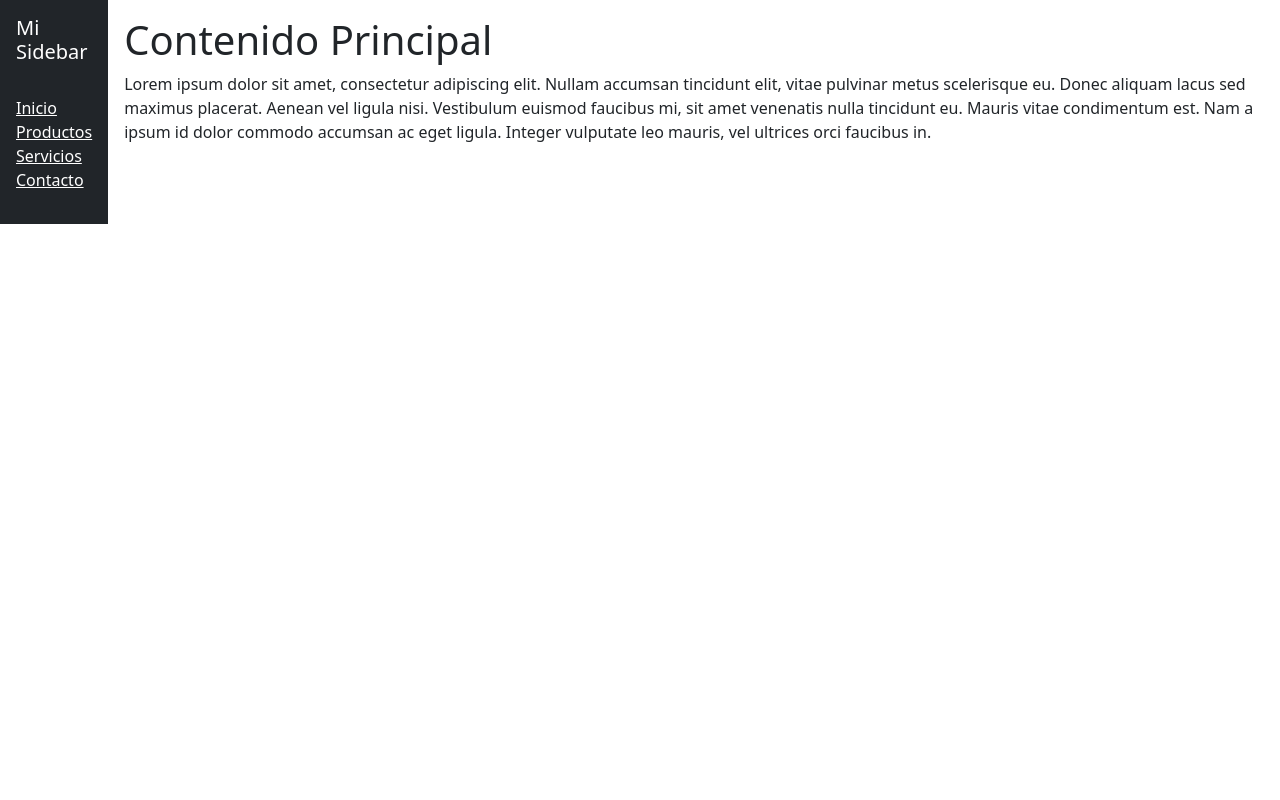
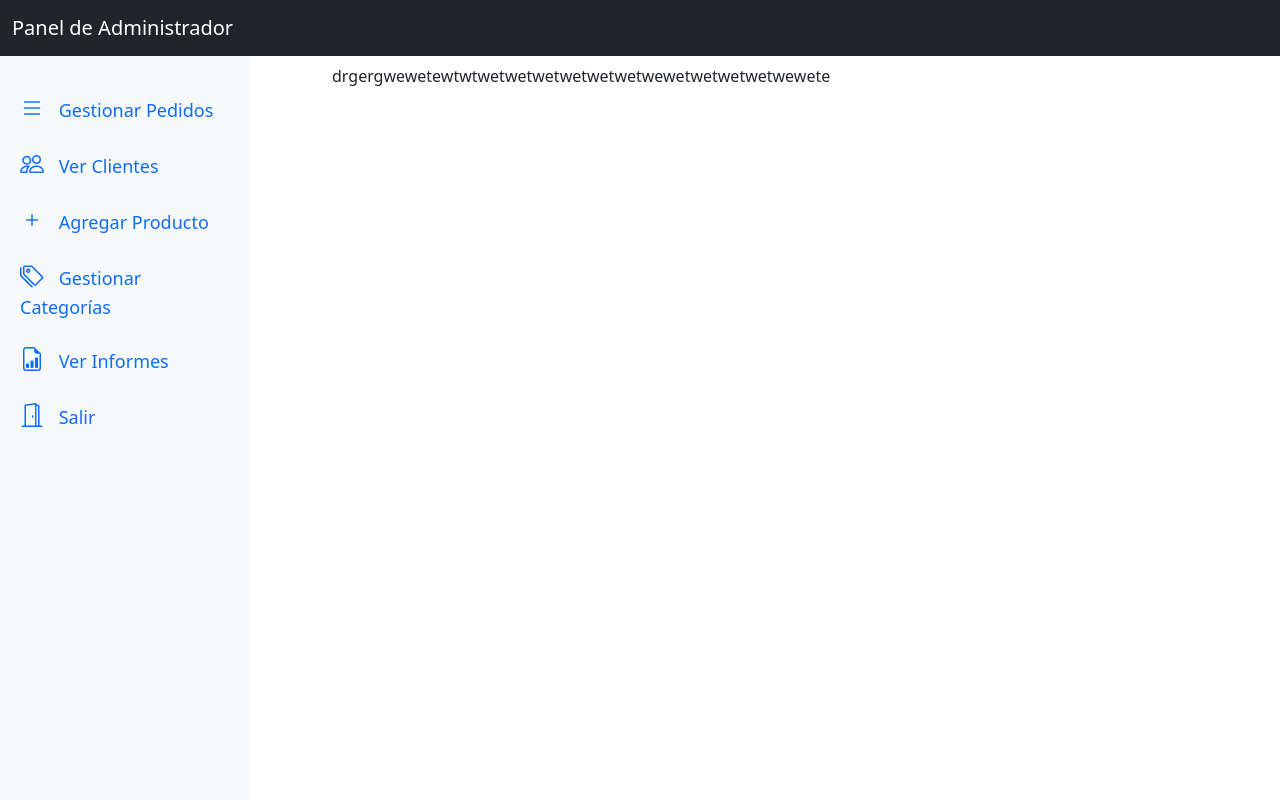
Before and after one commit to MeiBermudez/pctech, a PHP site: page /admin/menu.php in a window 1280 px wide. Run offline with PHP 8.4, Linux system fonts and the light colour scheme.

Commit message:
inclusiondebasededatos

```diff
--- a/admin/menu.php
+++ b/admin/menu.php
@@ -1,30 +1,114 @@
 <!DOCTYPE html>
 <html lang="es">
 <head>
-  <meta charset="UTF-8">
-  <meta name="viewport" content="width=device-width, initial-scale=1.0">
-  <title>Sidebar Bootstrap 5</title>
-  <link rel="stylesheet" href="https://cdn.jsdelivr.net/npm/bootstrap@5.3.0/css/bootstrap.min.css">
+    <title>Interfaz del Administrador</title>
+    <meta charset="UTF-8">
+    <meta name="viewport" content="width=device-width, initial-scale=1.0">
+    <link rel="stylesheet" href="https://cdn.jsdelivr.net/npm/bootstrap@5.0.0-beta3/dist/css/bootstrap.min.css">
+    <link rel="stylesheet" href="https://cdn.jsdelivr.net/npm/bootstrap-icons@1.5.0/font/bootstrap-icons.css">
+    <script src="https://code.jquery.com/jquery-3.6.0.min.js"></script>
+    <script>
+        $(document).ready(function() {
+            // Cargar página inicial al cargar la interfaz del administrador
+            $("#content").load("pedidos.php");
+
+            // Manejar los eventos de clic en los elementos del menú
+            $(".nav-link").click(function(e) {
+                e.preventDefault();
+                var page = $(this).attr("href");
+                $("#content").load(page);
+            });
+        });
+    </script>
+    <style>
+        .sidebar {
+            padding-top: 4rem;
+            background-color: #f8f9fa;
+        }
+
+        .sidebar .nav-link {
+            padding: 10px 20px;
+            font-size: 18px;
+        }
+
+        .sidebar .bi {
+            font-size: 24px;
+            margin-right: 10px;
+        }
+
+        @media (min-width: 768px) {
+            .sidebar {
+                position: fixed;
+                top: 0;
+                bottom: 0;
+                left: 0;
+                z-index: 100;
+                width: 250px;
+                overflow-x: hidden;
+                overflow-y: auto;
+            }
+        }
+        #content{
+          padding-top:4rem;
+        }
+    </style>
 </head>
 <body>
-  <div class="d-flex">
-    <div class="sidebar bg-dark text-white">
-      <div class="sidebar-header p-3">
-        <h5 class="mb-0">Mi Sidebar</h5>
-      </div>
-      <ul class="list-unstyled p-3">
-        <li><a href="#" class="text-white">Inicio</a></li>
-        <li><a href="#" class="text-white">Productos</a></li>
-        <li><a href="#" class="text-white">Servicios</a></li>
-        <li><a href="#" class="text-white">Contacto</a></li>
-      </ul>
+    <nav id="sidebarMenu" class="col-md-3 col-lg-2 d-md-block bg-light sidebar">
+        <div class="position-sticky pt-3">
+            <ul class="nav flex-column">
+                <li class="nav-item">
+                    <a class="nav-link" href="pedidos.php">
+                        <i class="bi bi-list"></i> Gestionar Pedidos
+                    </a>
+                </li>
+                <li class="nav-item">
+                    <a class="nav-link" href="clientes.php">
+                        <i class="bi bi-people"></i> Ver Clientes
+                    </a>
+                </li>
+                <li class="nav-item">
+                    <a class="nav-link" href="productos.php">
+                        <i class="bi bi-plus"></i> Agregar Producto
+                    </a>
+                </li>
+                <li class="nav-item">
+                    <a class="nav-link" href="gestionarCategorias.php">
+                        <i class="bi bi-tags"></i> Gestionar Categorías
+                    </a>
+                </li>
+                <li class="nav-item">
+                    <a class="nav-link" href="verInformes.php">
+                        <i class="bi bi-file-earmark-bar-graph"></i> Ver Informes
+                    </a>
+                </li>
+                <li class="nav-item">
+                    <a class="nav-link" href="../index.php">
+                        <i class="bi bi-door-open"></i> Salir
+                    </a>
+                </li>
+            </ul>
+        </div>
+    </nav>
+
+    <header>
+        <nav class="navbar navbar-dark bg-dark fixed-top">
+            <div class="container-fluid">
+                <a class="navbar-brand" href="#">Panel de Administrador</a>
+            </div>
+        </nav>
+    </header>
+
+    <div class="container-fluid">
+        <div class="row">
+            <main class="col-md-9 offset-md-3">
+                <div id="content">
+
+                </div>
+            </main>
+        </div>
     </div>
-    <div class="content p-3">
-      <h1>Contenido Principal</h1>
-      <p>Lorem ipsum dolor sit amet, consectetur adipiscing elit. Nullam accumsan tincidunt elit, vitae pulvinar metus scelerisque eu. Donec aliquam lacus sed maximus placerat. Aenean vel ligula nisi. Vestibulum euismod faucibus mi, sit amet venenatis nulla tincidunt eu. Mauris vitae condimentum est. Nam a ipsum id dolor commodo accumsan ac eget ligula. Integer vulputate leo mauris, vel ultrices orci faucibus in.</p>
-    </div>
-  </div>
 
-  <script src="https://cdn.jsdelivr.net/npm/bootstrap@5.3.0/js/bootstrap.bundle.min.js"></script>
+    <script src="https://cdn.jsdelivr.net/npm/bootstrap@5.0.0-beta3/dist/js/bootstrap.bundle.min.js"></script>
 </body>
 </html>
--- a/admin/pedidos.php
+++ b/admin/pedidos.php
@@ -7,11 +7,6 @@
     <title>Document</title>
 </head>
 <body>
-   GFHFGHFGHFGHFGHFGHFGH dshrtyhryryt
-    SDSDFSDFSDFSDF
-    SDSDFSDFSDFSDFSDFGBFGBFG
-    bi-file-earmark-bar-graphGFB
-    GFBGB
-    GFBGBFGB
+drgergwewetewtwtwetwetwetwetwetwetwewetwetwetwetwewete
 </body>
 </html>
--- a/includes/header.php
+++ b/includes/header.php
@@ -29,7 +29,7 @@
     <header>
         <nav id="header-navbar" class="navbar navbar-expand-lg navbar-dark small-icons-navbar">
             <div class="container">
-                <a class="navbar-brand" href="#">PCTECH Santa Ana</a>
+                <a class="navbar-brand" href="index.php">PCTECH Santa Ana</a>
                 <button class="navbar-toggler" type="button" data-bs-toggle="collapse" data-bs-target="#navbarNav" aria-controls="navbarNav" aria-expanded="false" aria-label="Toggle navigation">
                     <span class="navbar-toggler-icon"></span>
                 </button>
```
Also changed, not shown: admin/productos.php (+92 -40 lines), carrito.php (added, +84 -0 lines), dbs/pctech.sql (added, +128 -0 lines).
